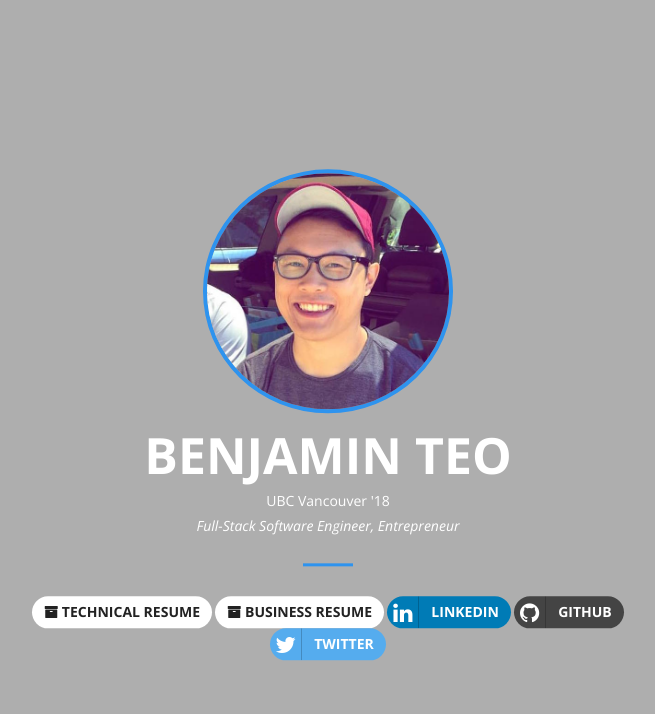
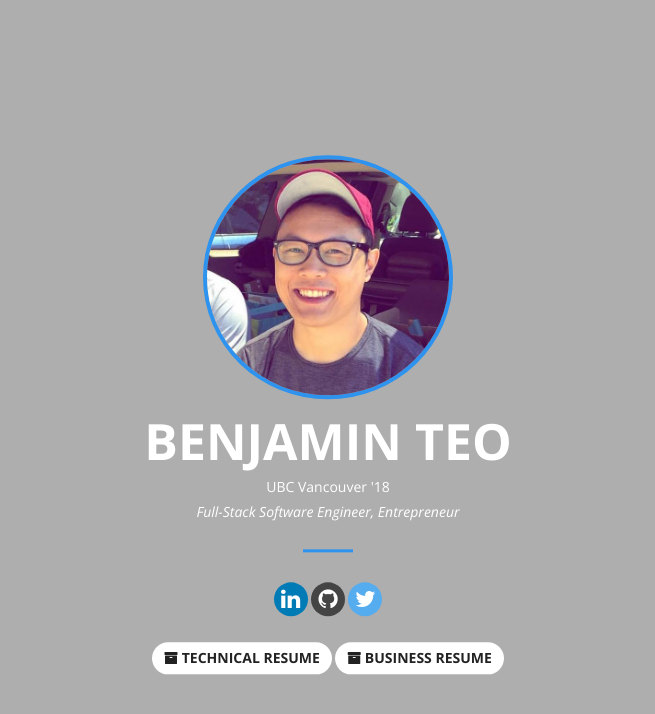
Before and after one commit to bmteo/bmteo.co, a website: page index.html in a window 1280 px wide. Shown: the whole page, without its empty margins (312-967 px from the left). Drawn offline with nearby package versions, Linux system fonts and the light colour scheme.

Commit message:
Update index.html

```diff
--- a/index.html
+++ b/index.html
@@ -48,17 +48,22 @@
                 <h5 id="title">Full-Stack Software Engineer, Entrepreneur</h5>
                 <hr>
                 <div class="col-lg-8 col-lg-offset-2 text-center">
-                    <a class="btn btn-default" href="./Files/TechnicalRESUME.pdf" target="_blank">
-                        <span class="fa fa-archive"></span>    Technical Resume</a>
-                    <a class="btn btn-default" href="./Files/BusinessRESUME.pdf" target="_blank">
-                        <span class="fa fa-archive"></span>    Business Resume</a>
-                    <a class="btn btn-social btn-linkedin" href="https://www.linkedin.com/in/bmteo/" target="_blank">
-                        <span class="fa fa-linkedin"></span>LinkedIn</a>
-                    <a class="btn btn-social btn-github" href="https://github.com/bmteo" target="_blank">
-                        <span class="fa fa-github"></span>GitHub</a>
-                    <a class="btn btn-social btn-twitter" href="https://twitter.com/bmteo2" target="_blank">
-                        <span class="fa fa-twitter"></span>Twitter</a>
+                    <a class="btn btn-social-icon btn-linkedin" href="https://www.linkedin.com/in/bmteo/" target="_blank">
+                        <span class="fa fa-linkedin"></span></a>
+                    <a class="btn btn-social-icon btn-github" href="https://github.com/bmteo" target="_blank">
+                        <span class="fa fa-github"></span></a>
+                    <a class="btn btn-social-icon btn-twitter" href="https://twitter.com/bmteo2" target="_blank">
+                        <span class="fa fa-twitter"></span></a>
                 </div>
+                <br>
+                <br>
+                <br>
+                <div class="col-lg-8 col-lg-offset-2 text-center">
+                <a class="btn btn-default" href="./Files/TechnicalRESUME.pdf" target="_blank">
+                    <span class="fa fa-archive"></span>    Technical Resume</a>
+                <a class="btn btn-default" href="./Files/BusinessRESUME.pdf" target="_blank">
+                    <span class="fa fa-archive"></span>    Business Resume</a>
+                  </div>
             </div>
         </div>
     </header>
```
